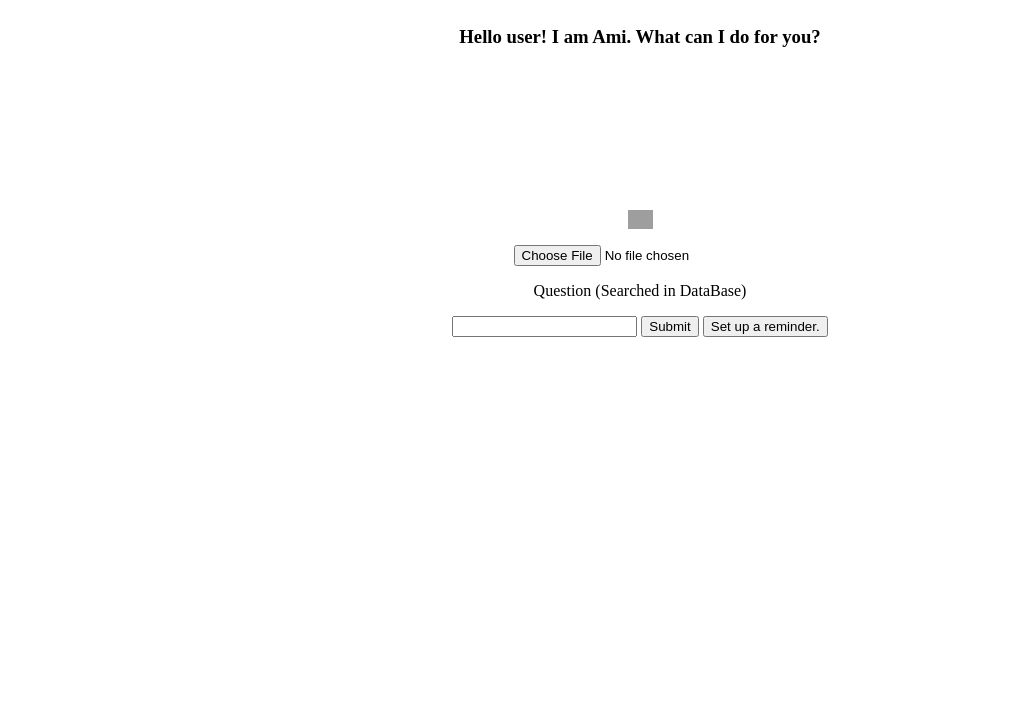
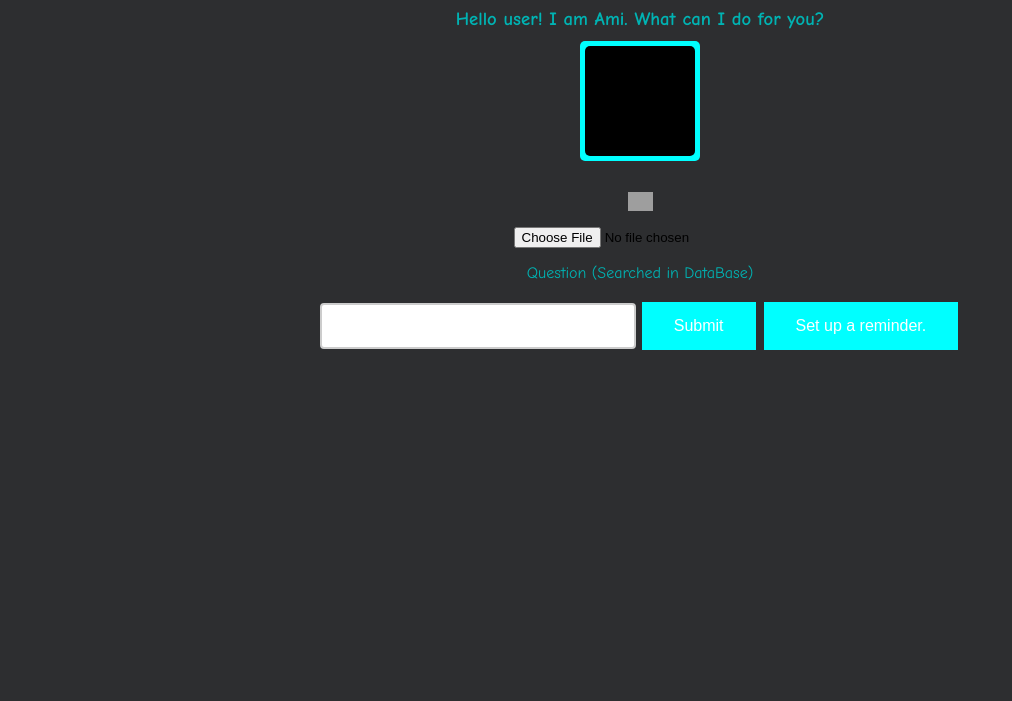
Before and after one commit to BoxOS/q-ami.github.io, a plain HTML site: page index.html in a window 1280 px wide. Shown: the part 99-800 px from the top of the page, without its empty margins (0-1012 px from the left). Drawn offline with Linux system fonts and the light colour scheme; grey boxes are pictures that could not be loaded; a script that the page names is missing.

Commit message:
Update index.html

```diff
--- a/index.html
+++ b/index.html
@@ -6,8 +6,8 @@
         <title>Ami</title>
 
         <meta name="viewport" content="width=device-width, initial-scale=1.0">
-        <link rel = "stylesheet" type = "text/css" src = "ami.css">
-	<link rel = "javascript" type = "text/javascript" src = "ami.js">
+        <link rel = "stylesheet" type = "text/css" href = "ami.css">
+	<link rel = "javascript" type = "text/javascript" href = "ami.js">
     </head>
 
 
```
